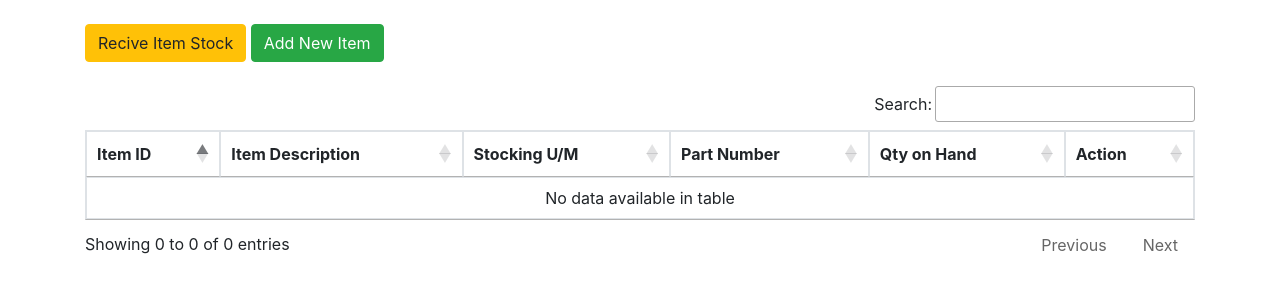
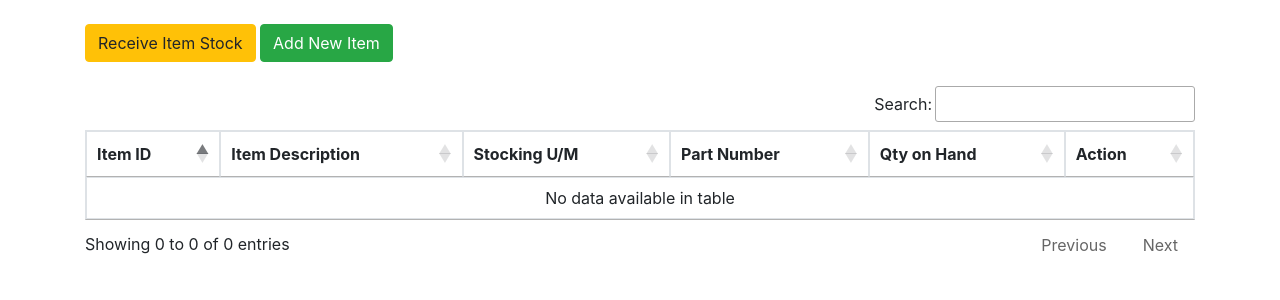
Before and after one commit to ipmanlk/EasySystem, a PHP site: page /items.php in a window 1280 px wide. Shown: the part 56-356 px from the top of the page. Run offline with PHP 8.4, Linux system fonts and the light colour scheme; data that the repository does not hold is empty; some libraries are stand-ins or nearby versions.

Commit message:
fix: missing spelling

```diff
--- a/items.php
+++ b/items.php
@@ -13,7 +13,7 @@
   <div class="container mt-4">
     <div class="row">
       <div class="col-md-12 mb-4">
-        <button type="button" class="btn btn-warning" onclick="receiveItems();">Recive Item Stock</button>
+        <button type="button" class="btn btn-warning" onclick="receiveItems();">Receive Item Stock</button>
         <button type="button" class="btn btn-success" onclick="addItems();">Add New Item</button>
       </div>
     </div>
@@ -165,7 +165,7 @@
               <input type="number" class="form-control" id="receiveQty" name="receiveQty" maxlength="10">
             </div>
 
-            <button id="receiveItemBtn" onclick="receiveItem();" class="btn btn-primary">Recive Item Stock</button>
+            <button id="receiveItemBtn" onclick="receiveItem();" class="btn btn-primary">Receive Item Stock</button>
 
             <div style="display:none;" class="alert alert-success mt-3" id="receiveItemModalOutput">
 
```
